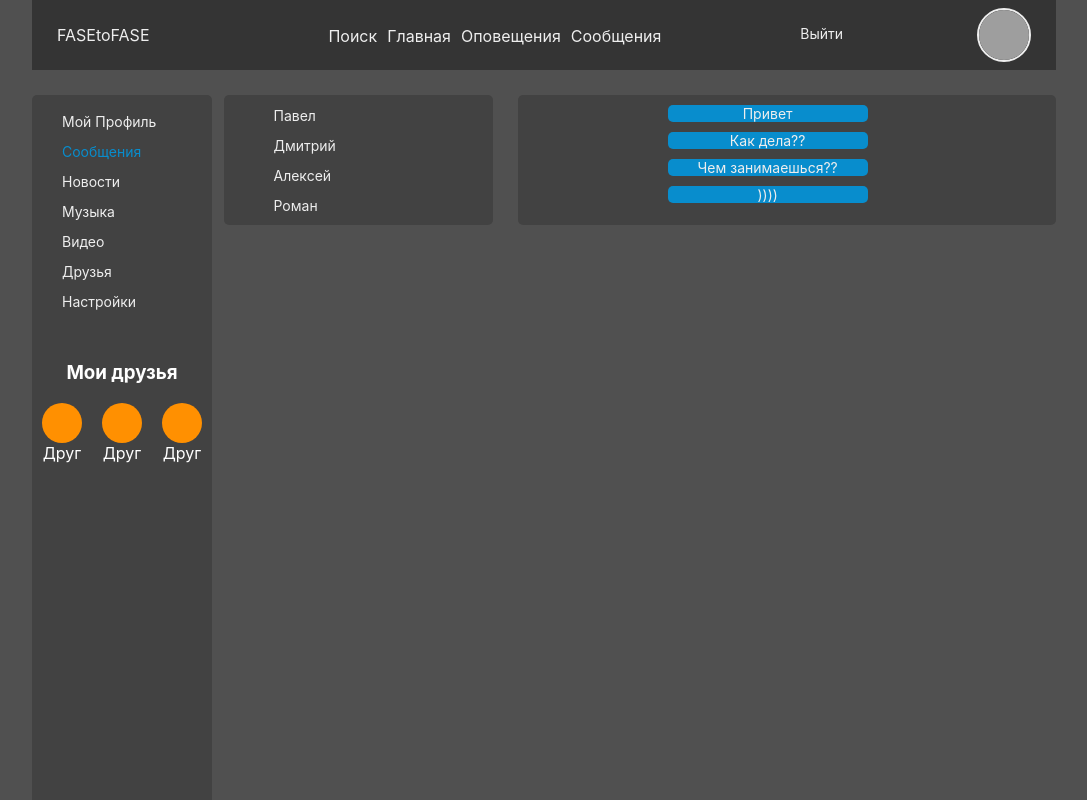
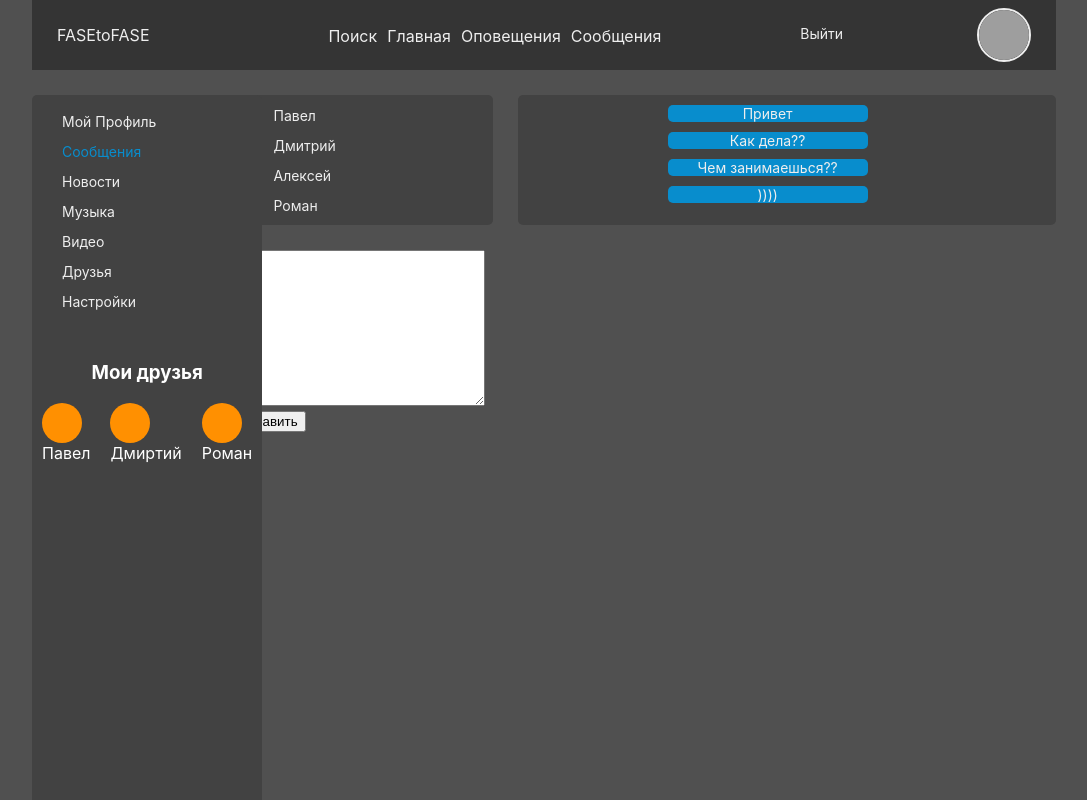
Before and after one commit to fisenkoPavel/faseToFase, a React (Create React App) app: page /messages in a window 1280 px wide. Shown: the whole page, without its empty margins (96-1183 px from the left). Built offline with nearby package versions, Linux system fonts and the light colour scheme; grey boxes are pictures that could not be loaded.

Commit message:
Добавление в state друзей из Navbar

```diff
--- a/src/App.js
+++ b/src/App.js
@@ -11,7 +11,7 @@ const App = (props) => {
     <BrowserRouter>
     <div className="app_container">
       <Header/>
-      <Navbar/>
+      <Navbar state={props.state}/>
       <Content state={props.state}/>
     </div>
     </BrowserRouter>
--- a/src/Components/Content/Messages/Mesages.jsx
+++ b/src/Components/Content/Messages/Mesages.jsx
@@ -24,6 +24,13 @@ const Messages = (props) => {
     let dialogsElements = props.dialogs.map(d => <DialogItem name={d.name} id={d.id}/>);
     let messagesElements = props.messages.map (m => <Message message={m.message}/>);
 
+    let newMessageElement = React.createRef();
+
+    let addMessage = () => {
+        let text = newMessageElement.current.value;
+        alert(text);
+    }
+
     return (
         <section className={style.app_messages}>
             <div className={style.dialogs}>
@@ -34,6 +41,14 @@ const Messages = (props) => {
             <div className={style.messages}>
                 {messagesElements}
             </div>
+            <div className={style.new_message}>
+                <div>
+                    <textarea name="" id="" cols="30" rows="10" ref={newMessageElement}></textarea>
+                </div>
+                <div>
+                    <button onClick={addMessage}>Отправить</button>
+                </div>
+            </div>
         </section>
     )
 }
--- a/src/Components/Navbar/Friends/Friend/Friend.jsx
+++ b/src/Components/Navbar/Friends/Friend/Friend.jsx
@@ -1,11 +1,11 @@
 import React from "react";
 import style from './FriendStyle.module.css';
 
-const Friend = () => {
+const Friend = (props) => {
     return(
         <div className={style.friend}>
             <div className={style.avatar}></div>
-            <span>Друг</span>
+            <span>{props.name}</span>
         </div>
     )
 }
--- a/src/Components/Navbar/Friends/FriendsNav.jsx
+++ b/src/Components/Navbar/Friends/FriendsNav.jsx
@@ -2,15 +2,15 @@ import React from "react";
 import style from './FriendsNavStyle.module.css';
 import Friend from './Friend/Friend';
 
-const Friends = () => {
+const Friends = (props) => {
+
+    let friendsElements = props.friends.map(p => <Friend name={p.name}/>);
 
     return (
         <div>
             <h3>Мои друзья</h3>
             <div className={style.friends_list}>
-                <Friend/>
-                <Friend/>
-                <Friend/>
+                {friendsElements}
             </div>
         </div>
     )
--- a/src/Components/Navbar/Navbar.jsx
+++ b/src/Components/Navbar/Navbar.jsx
@@ -3,8 +3,9 @@ import React from 'react';
 import style from './NavbarStyle.module.css';
 import { NavLink } from 'react-router-dom';
 import Friends from './Friends/FriendsNav'
+import state from '../../redux/state';
 
-const Navbar = () => {
+const Navbar = (props) => {
     return (
         <nav className={style.app_nav}>
             <ul className={style.app_nav_list}>
@@ -17,7 +18,7 @@ const Navbar = () => {
                 <li className={style.app_nav__item}><NavLink className={style.app_nav__link} activeClassName={style.activeLink} to="/settings">Настройки</NavLink></li>
             </ul>
             <div className={style.friends_nav}>
-                <Friends/>
+                <Friends friends={props.state.friendsNavbar.friends}/>
             </div>
         </nav>
     );
--- a/src/redux/state.js
+++ b/src/redux/state.js
@@ -24,6 +24,13 @@ let state = {
             {id: 3, name: 'Алексей'},
             {id: 4, name: 'Роман'}
         ]
+    },
+    friendsNavbar: {
+        friends: [
+            {id: 1, name: 'Павел'},
+            {id: 2, name: 'Дмиртий'},
+            {id: 3, name: 'Роман'}
+        ]
     }
 }
 
```
